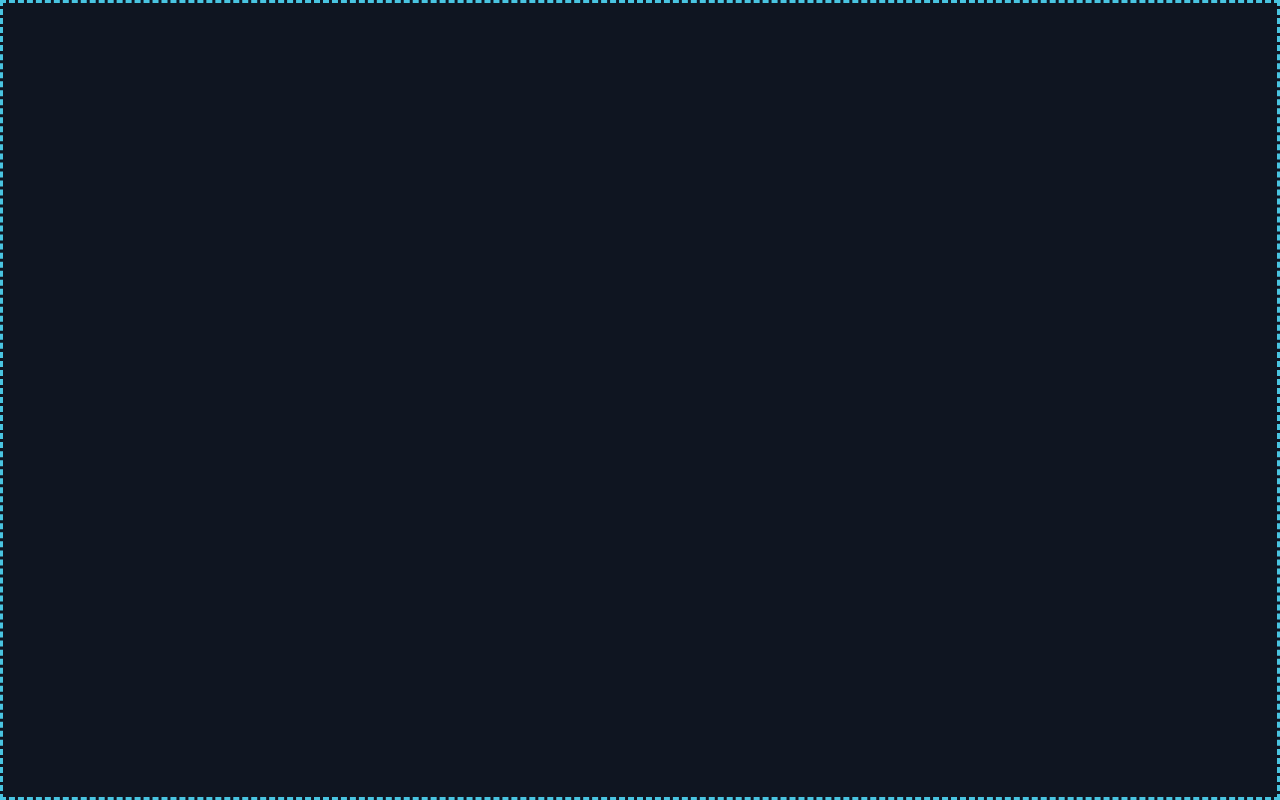
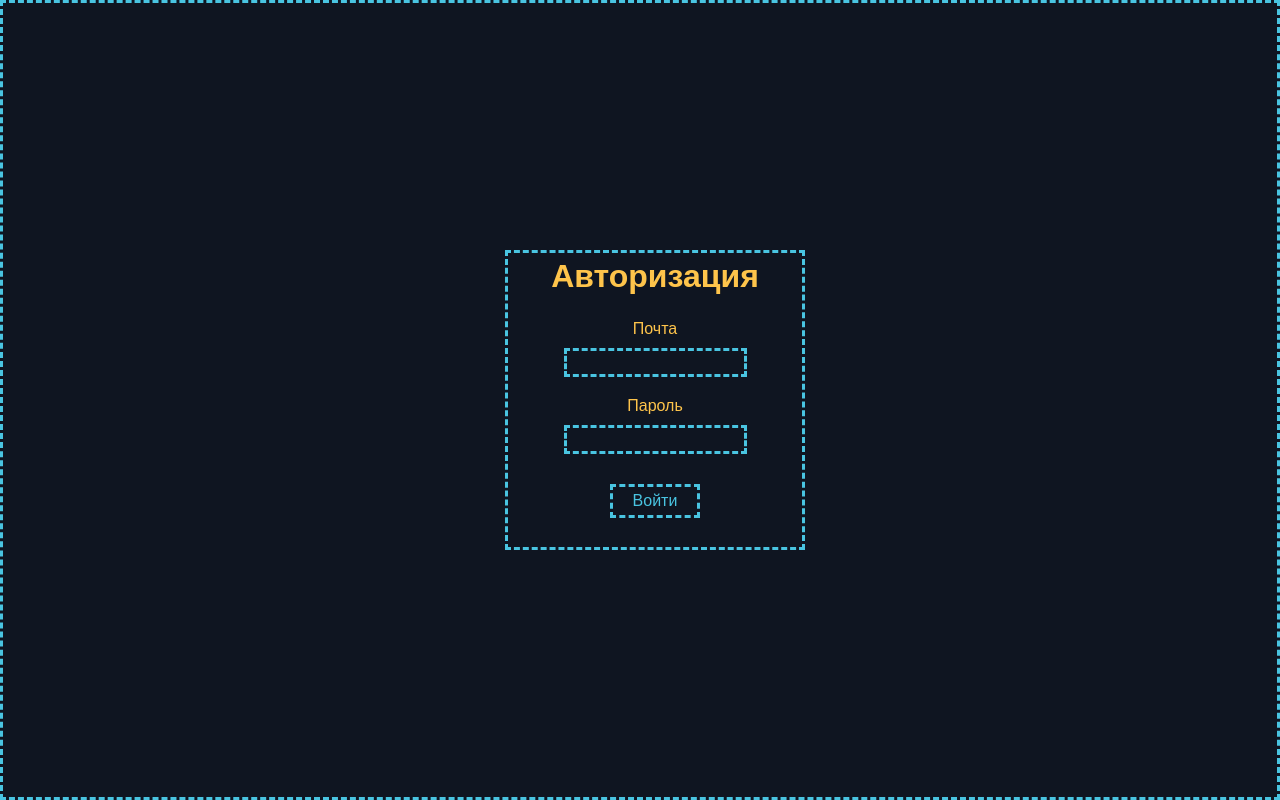
Before and after one commit to SamatFontendDev/homework-4, a React (Create React App) app: page / in a window 1280 px wide. Built offline with nearby package versions, Linux system fonts and the light colour scheme.

Commit message:
09.08.19

```diff
--- a/src/components/Footer/Footer.js
+++ b/src/components/Footer/Footer.js
@@ -4,7 +4,11 @@ import './Footer.css';
 
 class Footer extends PureComponent {
   render() {
-    return 'empty';
+    return (
+      <footer>
+
+      </footer>
+    )
   }
 }
 
--- a/src/components/Layout/Layout.js
+++ b/src/components/Layout/Layout.js
@@ -1,12 +1,14 @@
 import React, { PureComponent } from 'react';
 import './Layout.css';
 import Header from '../Header/Header'
+import LoginForm from '../LoginForm/LoginForm'
 
 class Layout extends PureComponent {
   render() {
     return (
       <div className="main">
         <Header/>
+        <LoginForm/>
       </div>
     );
   }
```
